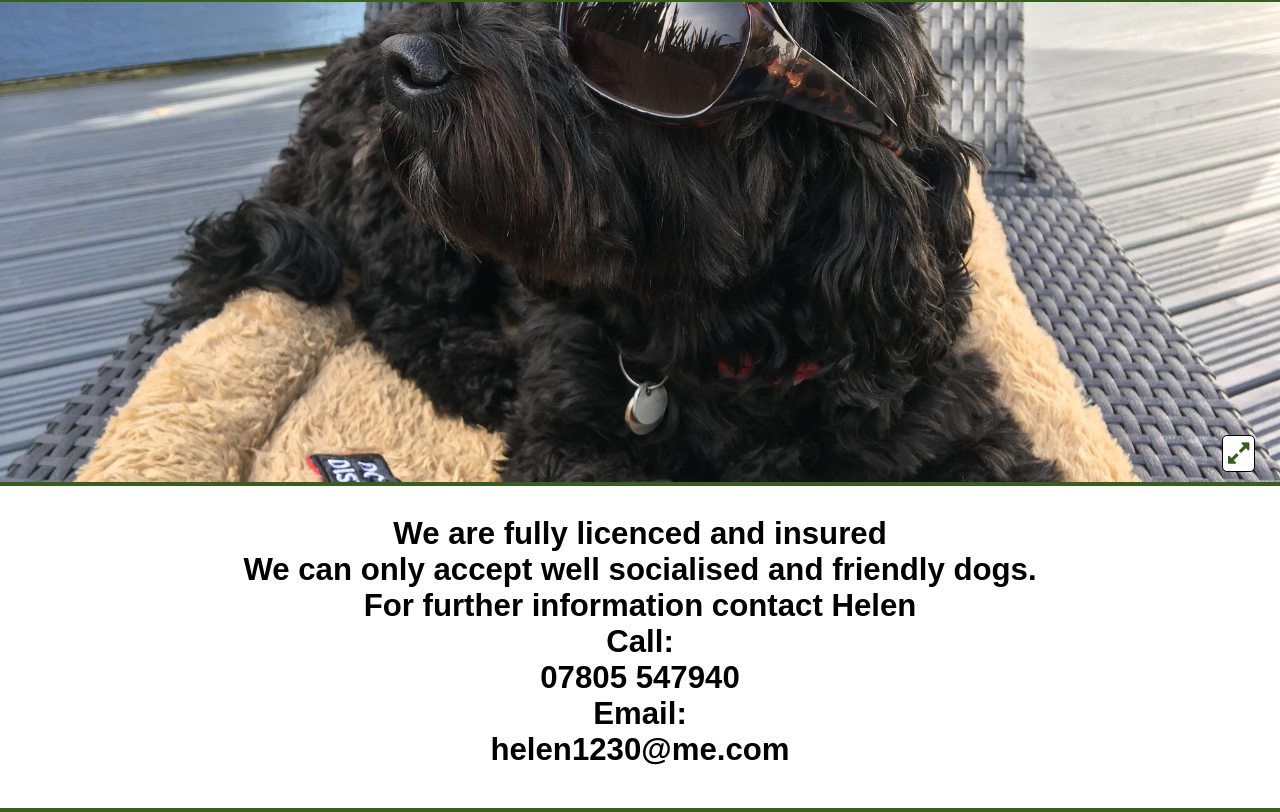
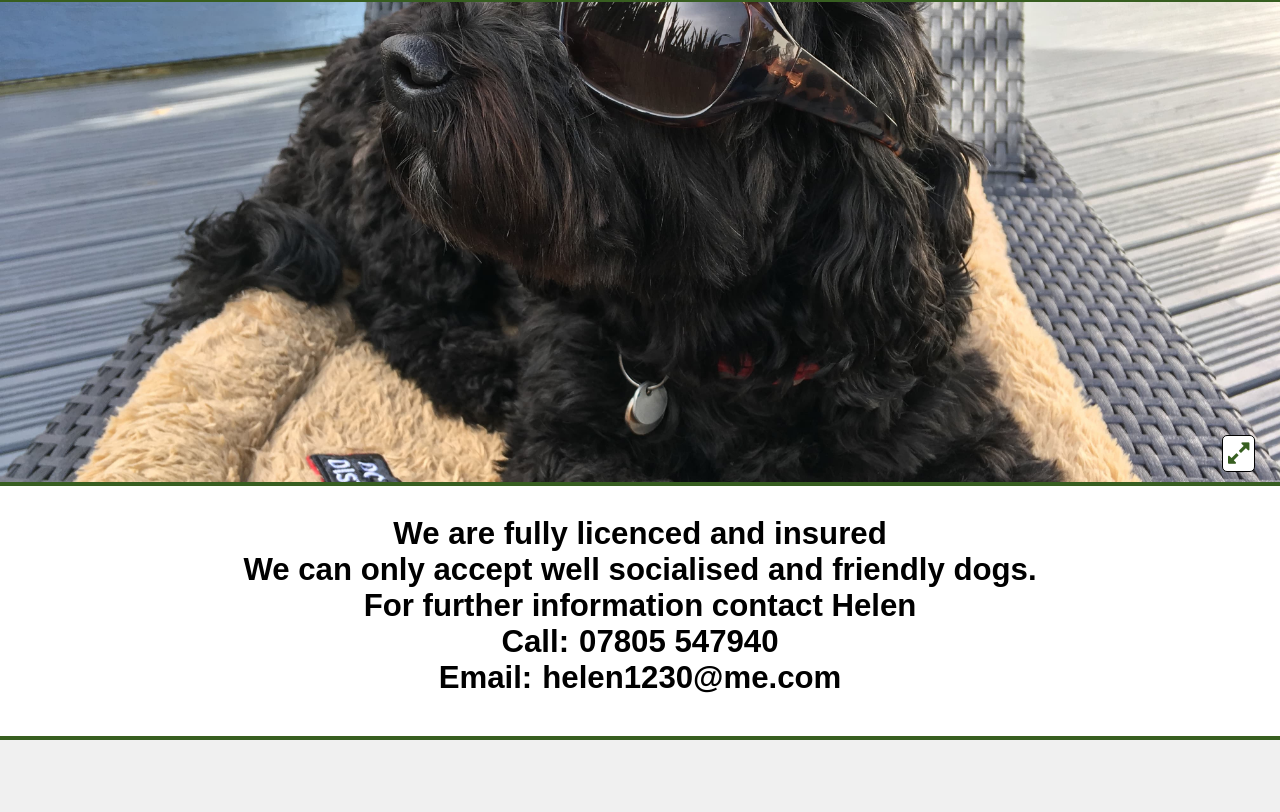
Before and after one commit to ChrisFranksTrippy/Little-Gems-V2, a plain HTML site: page daycare.html in a window 1280 px wide. Shown: the part 3193-4005 px from the top of the page. After the commit the page ends 3933 px from the top, so only its background shows below. Drawn offline with Linux system fonts and the light colour scheme.

Commit message:
Footer responsive

```diff
--- a/daycare.html
+++ b/daycare.html
@@ -117,21 +117,15 @@
 		<footer class="wide-sec">
 			<h2>We are fully licenced and insured</h2>
 			<h2>We can only accept well socialised and friendly dogs.</h2>
-			<h2 class="d-hide">For further information contact Helen</h2>
-			<h2 class="d-hide">Call:</h2>
-			<h2 class="d-hide">07805 547940</h2>
-			<h2 class="d-hide">Email:</h2>
-			<h2 class="d-hide">helen1230@me.com</h2>
-
-			<!--Site map in header and footer
-          Github branches
-          Report in mark down about user testing
-          Wireframe sketch
-
-          TO-DO
-            Add up arrow to return to the top of the page - assign z-index inbetween the menu and the base page.
-
-      -->
+			<h2>For further information contact Helen</h2>
+			<div>
+				<h2>Call:</h2>
+				<h2>07805 547940</h2>
+			</div>
+			<div>
+				<h2>Email:</h2>
+				<h2>helen1230@me.com</h2>
+			</div>
 		</footer>
 
 	</main>
```
Also changed, not shown: about.html (+9 -5 lines), contact.html (+0 -2 lines), gallery.html (+0 -5 lines), index.html (+9 -6 lines).
